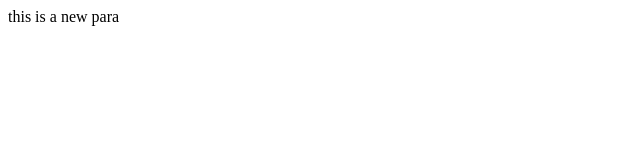
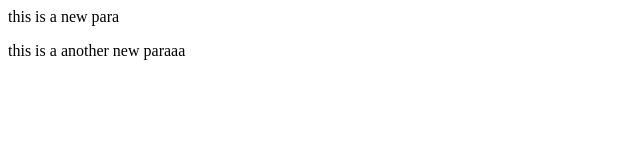
Before and after one commit to Pranay602/repolocal, a plain HTML site: page index.html in a window 1280 px wide. Shown: the whole page, without its empty margins (0-640 px from the left). Drawn offline with Linux system fonts and the light colour scheme.

Commit message:
new feature para

```diff
--- a/index.html
+++ b/index.html
@@ -1 +1,2 @@
 <p> this is a new para </p>
+<p> this is a another new paraaa </p>
```
